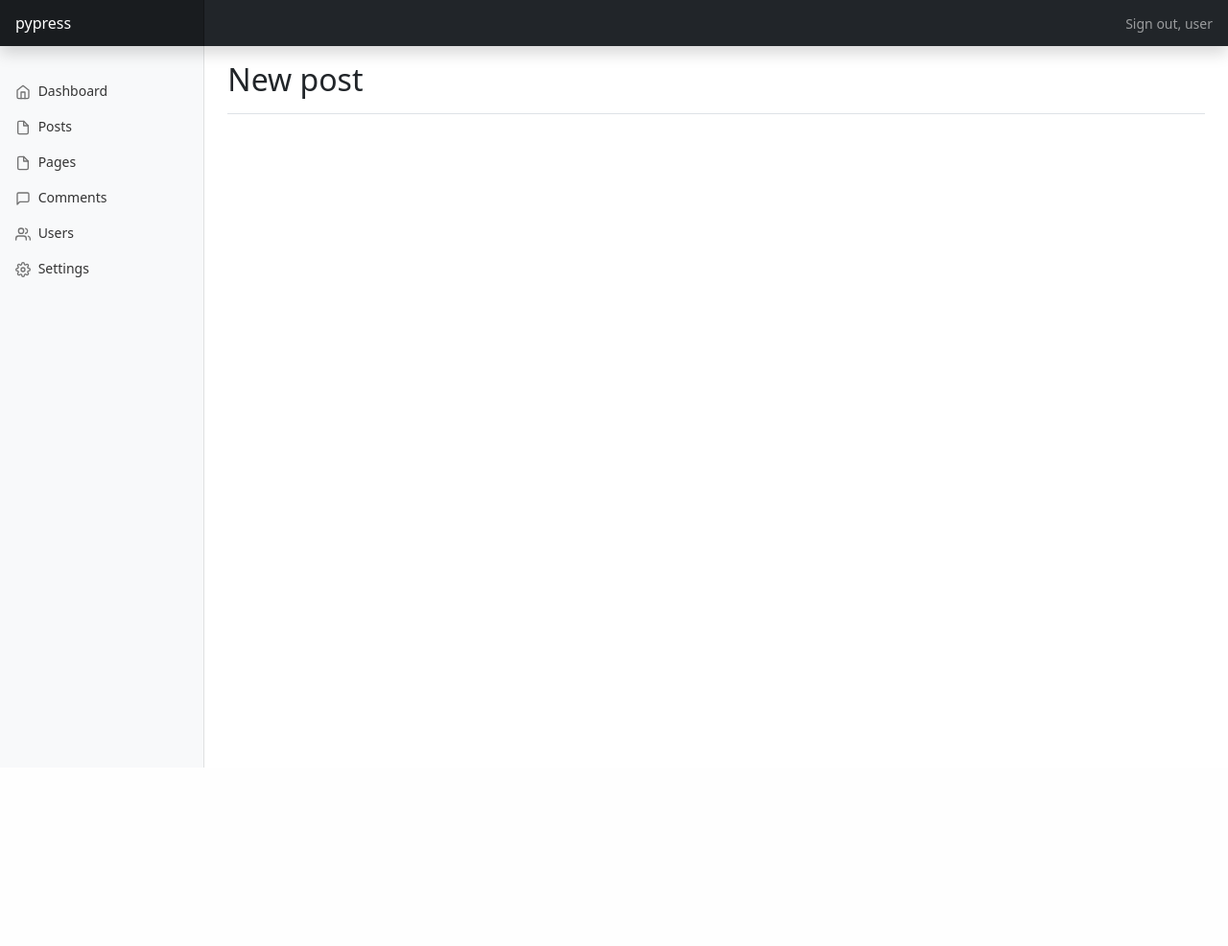
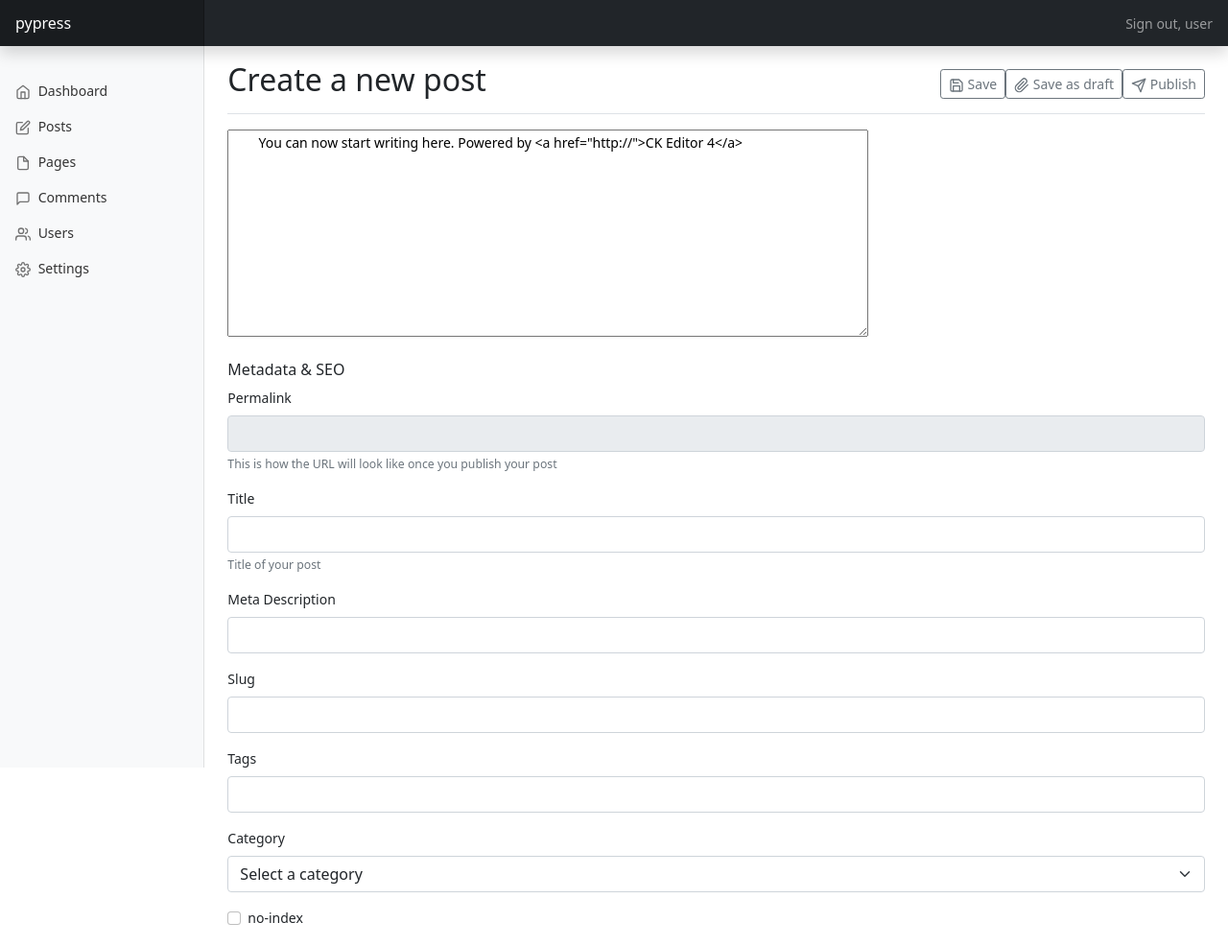
Before and after one commit to hakube/pypress, a Flask app: page /admin/posts/compose in a window 1280 px wide. Shown: the whole page at 96% size. Before the commit the page ends 800 px from the top, so only its background shows below. Run offline with Flask 2, Linux system fonts and the light colour scheme; some libraries are stand-ins or nearby versions.

Commit message:
Admin UI / Post UI
Configured UI for creating new posts

```diff
--- a/pypress/modules/posts.py
+++ b/pypress/modules/posts.py
@@ -6,4 +6,4 @@ posts_page = Blueprint('posts', __name__, template_folder='templates', static_fo
 @posts_page.route('/admin/posts/compose')
 def post_compose():
 
-    return render_template('admin_ui.html', page='compose', title='New post', file='compose.html')
+    return render_template('admin_ui.html', page='compose', title='Create a new post', file='compose.html')
--- a/pypress/static/css/dashboard.css
+++ b/pypress/static/css/dashboard.css
@@ -98,3 +98,6 @@ body {
   border-color: transparent;
   box-shadow: 0 0 0 3px rgba(255, 255, 255, .25);
 }
+.ck-editor__editable_inline {
+  min-height: 400px;
+}
--- a/pypress/templates/compose.html
+++ b/pypress/templates/compose.html
@@ -1,22 +1,79 @@
 <main class="col-md-9 ms-sm-auto col-lg-10 px-md-4">
     <div class="d-flex justify-content-between flex-wrap flex-md-nowrap align-items-center pt-3 pb-2 mb-3 border-bottom">
         <h1 class="h2">{{ title }}</h1>
+        <div class="btn-toolbar mb-2 mb-md-0">
+
+
+
+            <a type="button" class="btn btn-sm btn-outline-secondary" href="#">
+                <span data-feather="save"></span>
+                Save
+            </a>
+            <a type="button" class="btn btn-sm btn-outline-secondary" href=#>
+                <span data-feather="paperclip"></span>
+                Save as draft
+            </a>
+
+            <a type="button" class="btn btn-sm btn-outline-secondary" href="">
+                <span data-feather="send"></span>
+                Publish
+            </a>
+        </div>
 
     </div>
 
 
 
-    <div id="editor"></div>
+    <textarea name="editor1" id="editor1" rows="10" cols="80">
+        You can now start writing here. Powered by <a href="http://">CK Editor 4</a>
+    </textarea>
+
+
+    <form style="margin-top: 20px;">
+        <h6>Metadata & SEO</h6>
+        <div class="mb-3">
+            <label for="exampleInputEmail1" class="form-label">Permalink</label>
+            <input type="email" class="form-control" id="exampleInputEmail1" aria-describedby="emailHelp" disabled>
+            <div id="emailHelp" class="form-text">This is how the URL will look like once you publish your post</div>
+          </div>
+        <div class="mb-3">
+          <label for="exampleInputEmail1" class="form-label">Title</label>
+          <input type="email" class="form-control" id="exampleInputEmail1" aria-describedby="emailHelp">
+          <div id="emailHelp" class="form-text">Title of your post</div>
+        </div>
+        <div class="mb-3">
+          <label for="exampleInputPassword1" class="form-label">Meta Description</label>
+          <input type="text" class="form-control" id="exampleInputPassword1">
+        </div>
+        <div class="mb-3">
+            <label for="exampleInputPassword1" class="form-label">Slug</label>
+            <input type="text" class="form-control" id="exampleInputPassword1">
+        </div>
+        <div class="mb-3">
+            <label for="exampleInputPassword1" class="form-label">Tags</label>
+            <input type="text" class="form-control" id="exampleInputPassword1">
+        </div>
+        <div class="mb-3">
+            <label for="exampleInputPassword1" class="form-label">Category</label>
+            <select class="form-select" aria-label="Default select example">
+                <option selected>Select a category</option>
+                <option value="1">One</option>
+                <option value="2">Two</option>
+                <option value="3">Three</option>
+              </select>
+        </div>
+        <div class="mb-3 form-check">
+          <input type="checkbox" class="form-check-input" id="exampleCheck1">
+          <label class="form-check-label" for="exampleCheck1">no-index</label>
+        </div>
+      </form>
+
 </main>
 
+<script src="https://cdn.ckeditor.com/4.16.1/full-all/ckeditor.js"></script>
 
-<script src="https://cdn.ckeditor.com/ckeditor5/29.0.0/classic/ckeditor.js"></script>
 <script>
-    ClassicEditor
-        .create( document.querySelector( '#editor' ) )
-        .catch( error => {
-            console.error( error );
-        } );
-
-
+    // Replace the <textarea id="editor1"> with a CKEditor 4
+    // instance, using default configuration.
+    CKEDITOR.replace( 'editor1' );
 </script>
--- a/pypress/templates/menu.html
+++ b/pypress/templates/menu.html
@@ -9,7 +9,7 @@
         </li>
         <li class="nav-item">
           <a class="nav-link {{ 'active' if active_page == 'posts' else '' }}" href="{{ url_for('admin.admin_posts')}}">
-            <span data-feather="file"></span>
+            <span data-feather="edit"></span>
             Posts
           </a>
         </li>
```
